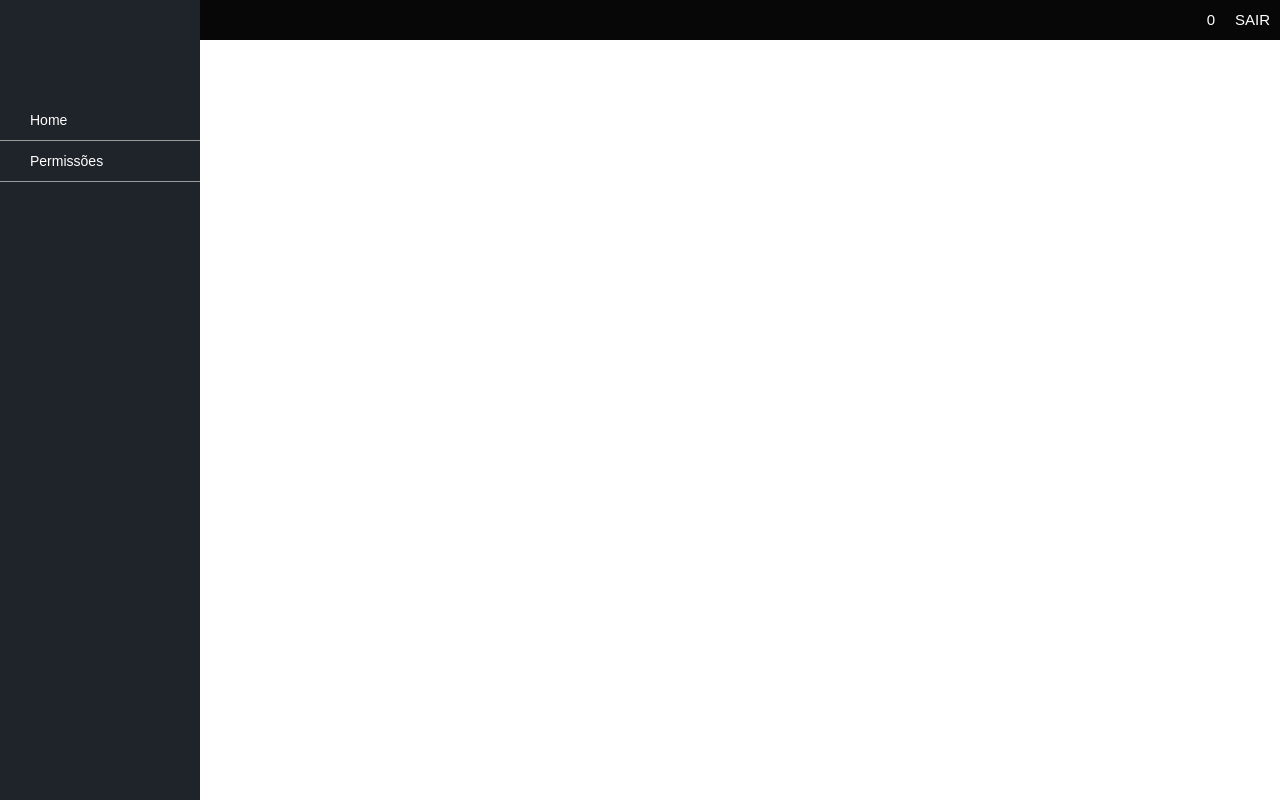
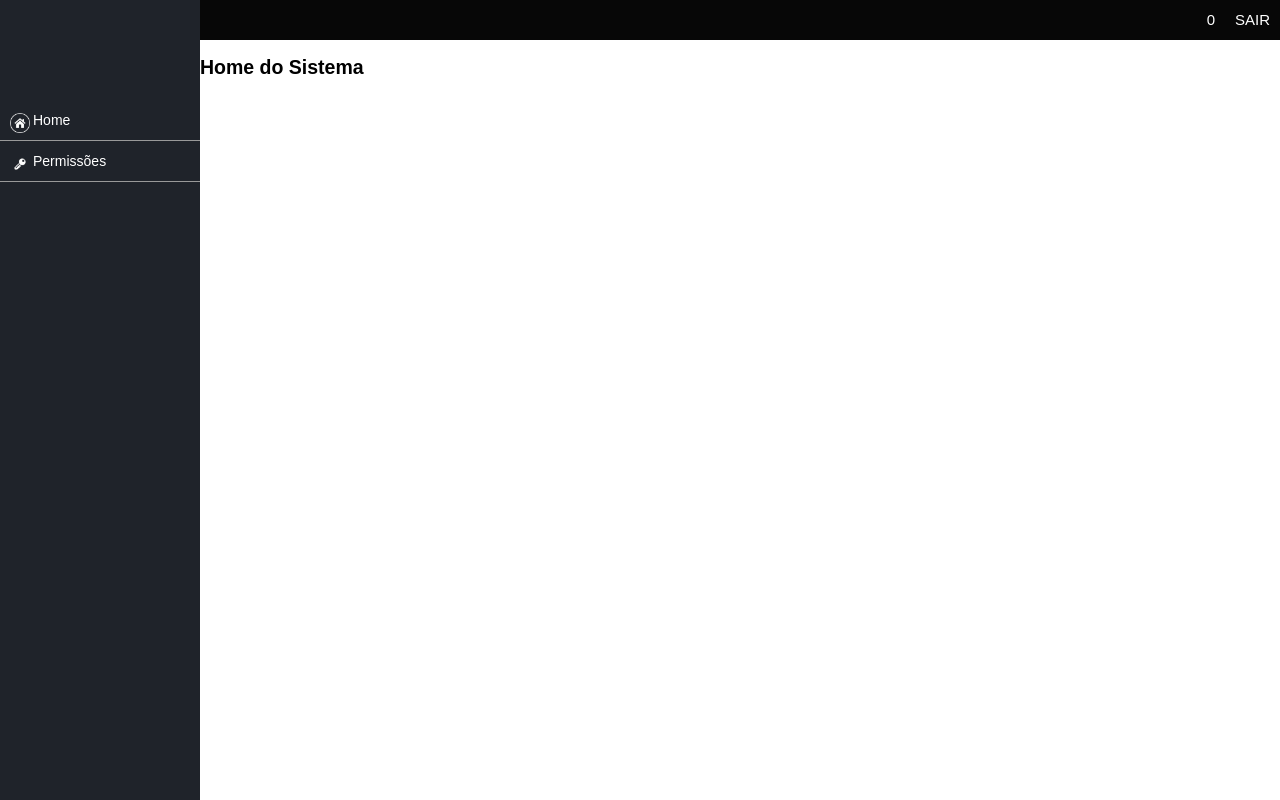
Before and after one commit to kalecio/contaazul, a PHP site: page /contaazul/ in a window 1280 px wide. Run offline with PHP 8.4, Linux system fonts and the light colour scheme; the visitor is signed in with stand-in values (Sample User, id 1); data that the repository does not hold is empty.

Commit message:
inserindo novas telas no sistema

```diff
--- a/assets/css/template.css
+++ b/assets/css/template.css
@@ -62,7 +62,10 @@ body {
     line-height: 40px;
     border-bottom: 1px solid #999;
     font-size: 14px;
-    padding-left: 30px;
+    padding-left: 33px;
+    background-size:  20px 20px;
+    background-repeat: no-repeat;
+    background-position: 10px 13px;
 
 }
 .menuarea li:hover{
@@ -73,3 +76,14 @@ body {
     text-decoration: none;
     display: block;
 }
+/*criação de imagens via css*/
+.menuarea li:nth-child(1){
+    background-image: url('../images/Home-128.png');
+
+
+}
+.menuarea li:nth-child(2){
+    background-image: url('../images/Login.png');
+
+
+}
--- a/views/template.php
+++ b/views/template.php
@@ -13,7 +13,7 @@
     </div>
     <div class="menuarea">
         <ul>
-            <li> <a href="<?php echo BASE_URL . '/'; ?> ">Home </a></li>
+            <li > <a href="<?php echo BASE_URL . '/'; ?> ">Home </a></li>
             <li><a href="<?php echo BASE_URL . '/permisions'; ?> ">Permissões</a> </li>
         </ul>
         </div>
@@ -24,6 +24,9 @@
             <div class="top_right"> <a href="<?php echo BASE_URL . '/login/logout'; ?> ">SAIR </a> </div>
             <div class="top_right"> <?php echo $viewData['user_email']; ?> </div>
         </div>
+        <div class="area">
+<?php $this->loadViewInTemplate($viewName, $viewData); ?>
+        </div>
     </div>
 </body>
 
```
Also changed, not shown: assets/images/Home-128.png (added), assets/images/Login.png (added).
